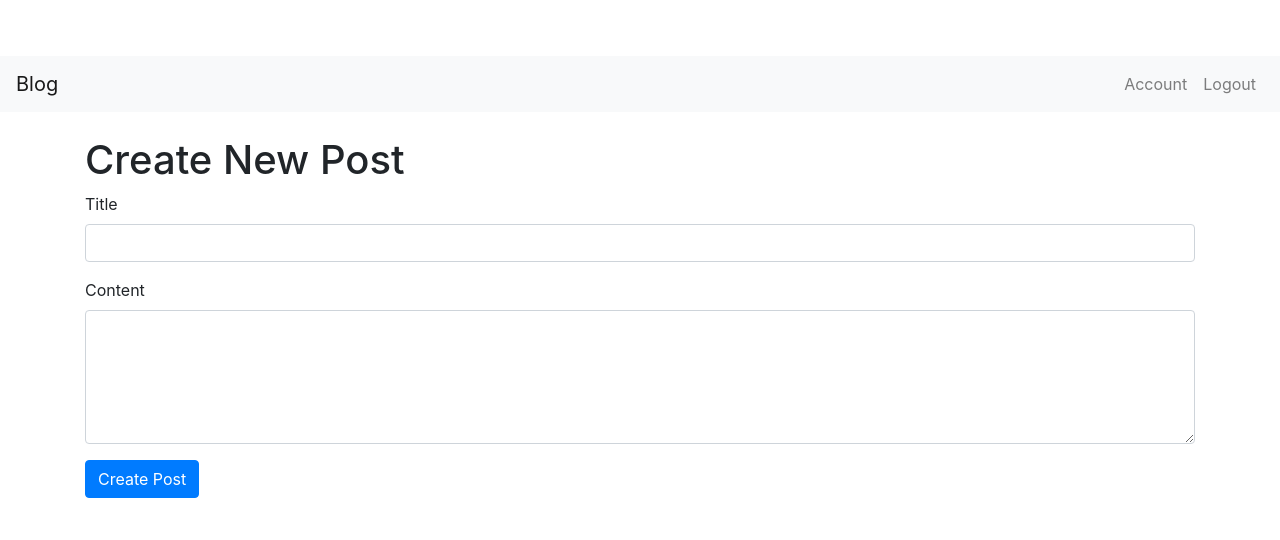
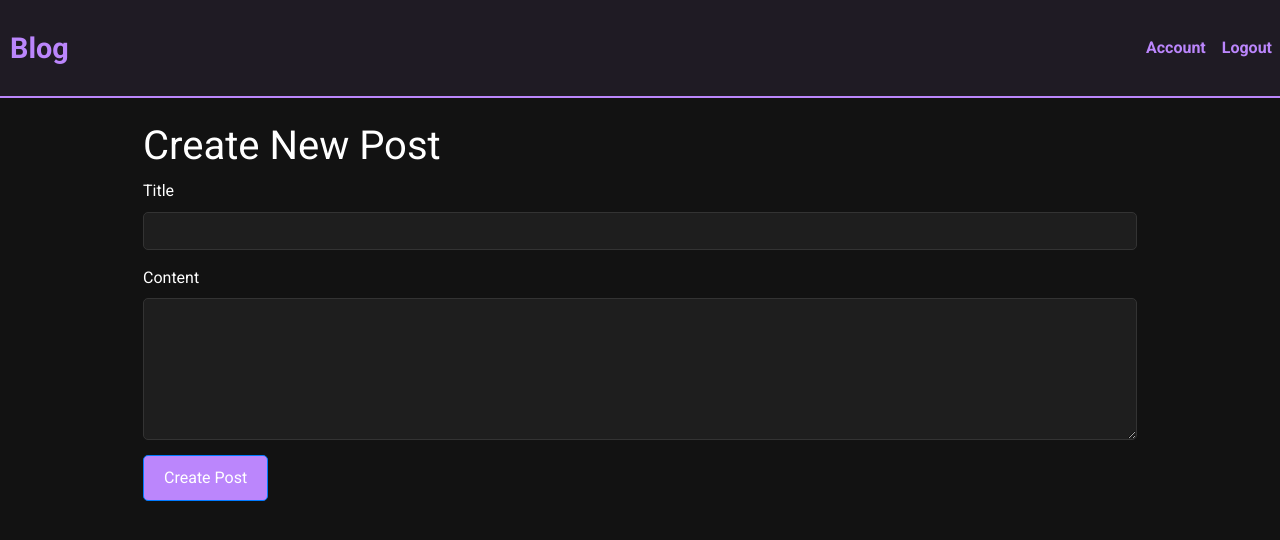
Before and after one commit to LordUzumaki/BlogWebsite, a Flask app: page /post/new in a window 1280 px wide. Shown: the top 540 px of the page. Run offline with Flask 3, Linux system fonts and the light colour scheme; the visitor is signed in with stand-in values (Sample User, id 1); parts of the project's set-up code (start-up, migrations or seed data) failed here and were passed over; some libraries are stand-ins or nearby versions.

Commit message:
fixed up style

```diff
--- a/static/style.css
+++ b/static/style.css
@@ -1,8 +1,155 @@
-/* Add custom styles here */
+/* Import Google Fonts */
+@import url('https://fonts.googleapis.com/css2?family=Roboto:wght@400;700&display=swap');
+
+/* Global Styles */
 body {
-    padding-top: 56px;
+    font-family: 'Roboto', sans-serif;
+    background-color: #121212;
+    color: #FFFFFF;
+    margin: 0;
+    padding: 0;
+    line-height: 1.6;
 }
 
-h1, h2 {
-    margin-top: 20px;
+.container {
+    width: 80%;
+    margin: auto;
+    overflow: hidden;
 }
+
+h1, h2, h3 {
+    color: #FFFFFF;
+}
+
+p {
+    color: #B0BEC5;
+}
+
+/* Navbar Styles */
+.navbar {
+    background: #1F1B24;
+    color: #FFFFFF;
+    padding: 15px 0;
+    border-bottom: 2px solid #BB86FC;
+}
+
+.navbar a {
+    color: #BB86FC;
+    text-decoration: none;
+    padding: 10px;
+    font-weight: bold;
+    transition: color 0.3s ease;
+}
+
+.navbar a:hover {
+    color: #03DAC5;
+}
+
+.navbar-brand {
+    font-size: 1.8em;
+}
+
+/* Button Styles */
+.btn {
+    display: inline-block;
+    background: #BB86FC;
+    color: #FFFFFF;
+    padding: 10px 20px;
+    border-radius: 5px;
+    text-decoration: none;
+    transition: background 0.3s ease;
+}
+
+.btn:hover {
+    background: #3700B3;
+}
+
+/* Form Styles */
+.form-group {
+    margin-bottom: 15px;
+}
+
+.form-control {
+    width: 100%;
+    padding: 10px;
+    border: 1px solid #333;
+    border-radius: 5px;
+    background: #1E1E1E;
+    color: #FFFFFF;
+}
+
+.form-control:focus {
+    border-color: #BB86FC;
+    box-shadow: 0 0 5px rgba(187, 134, 252, 0.5);
+}
+
+/* Alert Styles */
+.alert {
+    padding: 15px;
+    background-color: #333;
+    color: #FFFFFF;
+    border-radius: 5px;
+    margin-bottom: 20px;
+}
+
+.alert-success {
+    border-left: 5px solid #03DAC5;
+}
+
+.alert-danger {
+    border-left: 5px solid #CF6679;
+}
+
+/* Footer Styles */
+footer {
+    background: #1F1B24;
+    color: #B0BEC5;
+    text-align: center;
+    padding: 10px;
+    position: fixed;
+    bottom: 0;
+    width: 100%;
+    border-top: 2px solid #BB86FC;
+}
+
+/* Article Styles */
+article {
+    background: #1E1E1E;
+    padding: 20px;
+    border-radius: 5px;
+    margin-bottom: 20px;
+    border: 1px solid #333;
+}
+
+article h2 {
+    color: #BB86FC;
+}
+
+article p {
+    color: #B0BEC5;
+}
+
+/* Hover Effects for Article */
+article:hover {
+    border-color: #BB86FC;
+}
+
+/* Custom Scrollbar */
+::-webkit-scrollbar {
+    width: 12px;
+}
+
+::-webkit-scrollbar-track {
+    background: #1F1B24;
+}
+
+::-webkit-scrollbar-thumb {
+    background-color: #BB86FC;
+    border-radius: 10px;
+    border: 3px solid #1F1B24;
+}
+
+/* Transition for Interactive Elements */
+a, button, .btn {
+    transition: all 0.3s ease;
+}
--- a/templates/base.html
+++ b/templates/base.html
@@ -3,13 +3,13 @@
 <head>
     <meta charset="UTF-8">  <!-- Specifies the character encoding for the HTML document -->
     <meta name="viewport" content="width=device-width, initial-scale=1.0">  <!-- Ensures proper scaling on different devices -->
+    <link href="https://stackpath.bootstrapcdn.com/bootstrap/4.5.2/css/bootstrap.min.css" rel="stylesheet">  <!-- Link to Bootstrap CSS for styling -->
     <link rel="stylesheet" href="{{ url_for('static', filename='style.css') }}">  <!-- Link to the custom CSS file -->
-    <link href="https://stackpath.bootstrapcdn.com/bootstrap/4.5.2/css/bootstrap.min.css" rel="stylesheet">  <!-- Link to Bootstrap CSS for styling -->
     <title>{% block title %}{% endblock %} - Blog App</title>  <!-- Title of the page, which can be dynamically set using Jinja2 blocks -->
 </head>
 <body>
     <!-- Navbar with Bootstrap classes -->
-    <nav class="navbar navbar-expand-lg navbar-light bg-light">
+    <nav class="navbar navbar-expand-lg">
         <a class="navbar-brand" href="{{ url_for('home') }}">Blog</a>  <!-- Link to the home page -->
         <button class="navbar-toggler" type="button" data-toggle="collapse" data-target="#navbarNav" aria-controls="navbarNav" aria-expanded="false" aria-label="Toggle navigation">
             <span class="navbar-toggler-icon"></span>  <!-- Button for toggling the navbar on small screens -->
```
Also changed, not shown: instance/site.db.
